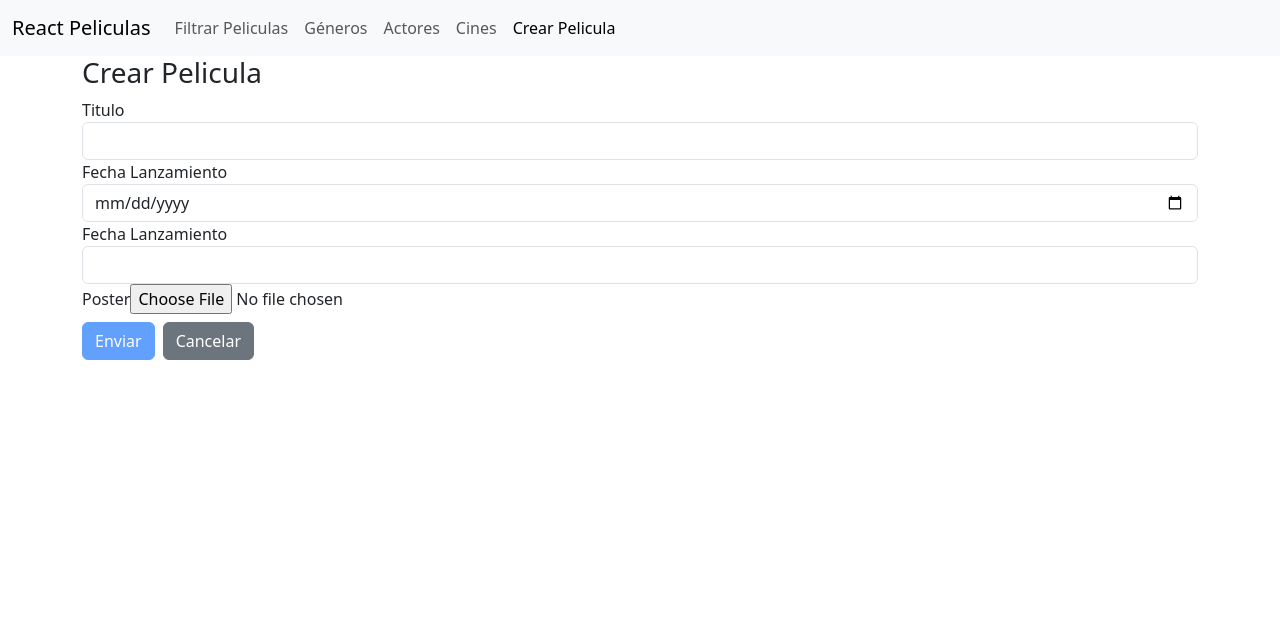
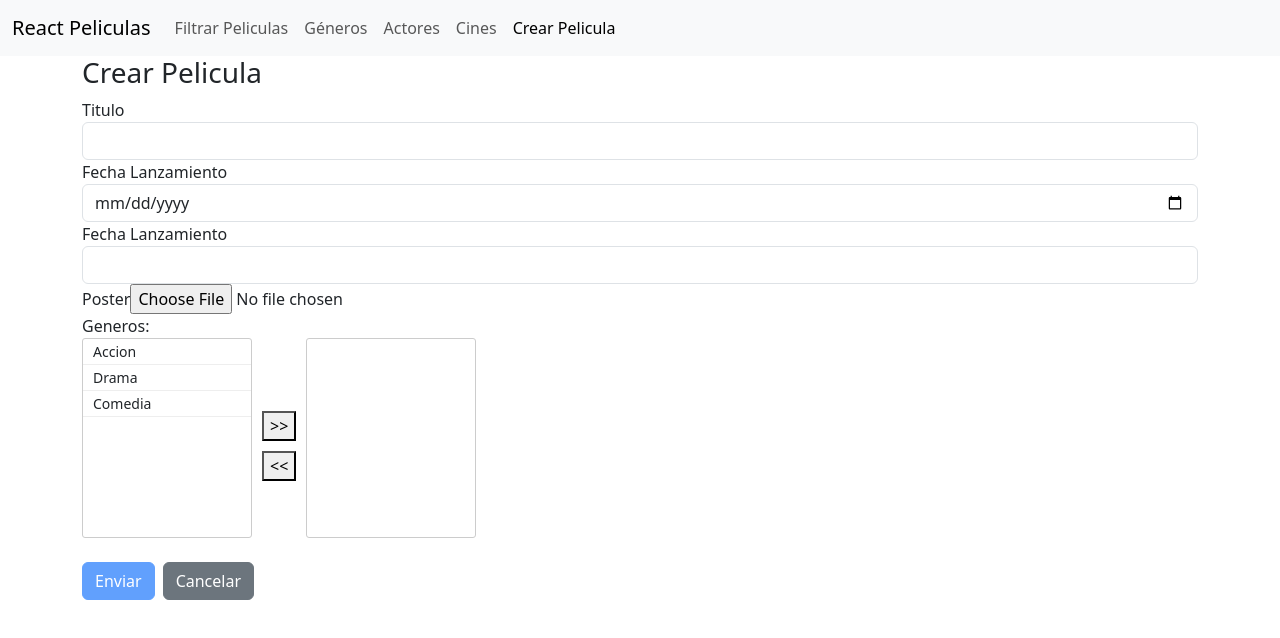
Before and after one commit to JLXP/react-peliculas, a React (Vite) app: page /peliculas/crear in a window 1280 px wide. Shown: the top 638 px of the page. Built offline with nearby package versions, Linux system fonts and the light colour scheme.

Commit message:
Componente de Seleccion Multiple

```diff
--- /dev/null
+++ b/src/components/SelectorMultiple/SelectorMultiple.module.css
@@ -0,0 +1,35 @@
+.div{
+    display: flex;
+}
+
+.div ul {
+    height: 200px;
+    overflow-y: auto;
+    list-style: none;
+    width: 170px;
+    padding: 0;
+    border-radius:3px;
+    border:1px solid #ccc;
+}
+
+.div ul li {
+    cursor: pointer;
+    border-bottom: 1px #eee solid;
+    padding: 2px 10px;
+    font-size: 14px;
+}
+
+.div ul li:hover {
+    background-color: #08c;
+}
+
+.botones {
+    display: flex;
+    flex-direction: column;
+    justify-content: center;
+    padding: 5px;
+}
+
+.botones button{
+    margin: 5px;
+}
--- a/src/components/SelectorMultiple/SelectorMultiple.tsx
+++ b/src/components/SelectorMultiple/SelectorMultiple.tsx
@@ -1,4 +1,5 @@
 import type SelectorMultipleModel from "./SelectorMultiple.model";
+import styles from './SelectorMultiple.module.css';
 
 export default function SelectorMultiple(props: SelectorMultipleProps) {
   const seleccionar = (item: SelectorMultipleModel) => {
@@ -30,7 +31,7 @@ export default function SelectorMultiple(props: SelectorMultipleProps) {
   };
 
   return (
-    <div>
+    <div className={styles.div}>
       <ul>
         {props.noSeleccionados.map((item) => (
           <li key={item.llave} onClick={() => seleccionar(item)}>
@@ -38,7 +39,7 @@ export default function SelectorMultiple(props: SelectorMultipleProps) {
           </li>
         ))}
       </ul>
-      <div>
+      <div className={styles.botones}>
         <button type="button" onClick={seleccionarTodo}>
           {">>"}
         </button>
--- a/src/features/peliculas/components/CrearPelicula.tsx
+++ b/src/features/peliculas/components/CrearPelicula.tsx
@@ -1,6 +1,7 @@
 import type { SubmitHandler } from "react-hook-form";
 import FormularioPelicula from "./FormularioPelicula";
 import type PeliculaCreacion from "../models/PeliculaCreacion.model";
+import type Genero from "../../generos/models/Genero.model";
 
 const CrearPelicula = () => {
   const onSubmit: SubmitHandler<PeliculaCreacion> = async (data) => {
@@ -9,10 +10,17 @@ const CrearPelicula = () => {
     console.log(data);
   };
 
+  const generosSeleccionados: Genero[] = [];
+  const generoNoSeleccionados: Genero[] = [
+    { id: 1, nombre: "Accion" },
+    { id: 2, nombre: "Drama" },
+    { id: 3, nombre: "Comedia" },
+  ];
+
   return (
     <>
       <h3>Crear Pelicula</h3>
-      <FormularioPelicula onSubmit={onSubmit} />
+      <FormularioPelicula onSubmit={onSubmit} generosSeleccionados={generosSeleccionados} generosNoSeleccionados={generoNoSeleccionados}/>
     </>
   );
 };
--- a/src/features/peliculas/components/EditarPelicula.tsx
+++ b/src/features/peliculas/components/EditarPelicula.tsx
@@ -4,6 +4,7 @@ import type PeliculaCreacion from "../models/PeliculaCreacion.model";
 import FormularioPelicula from "./FormularioPelicula";
 import type { SubmitHandler } from "react-hook-form";
 import Cargando from "../../../components/Cargando";
+import type Genero from "../../generos/models/Genero.model";
 
 const EditarPelicula = () => {
   const [modelo, setModelo] = useState<PeliculaCreacion | undefined>(undefined);
@@ -26,11 +27,18 @@ const EditarPelicula = () => {
     console.log(data);
   };
 
+   const generosSeleccionados: Genero[] = [{ id: 2, nombre: "Drama" },];
+    const generoNoSeleccionados: Genero[] = [
+      { id: 1, nombre: "Accion" },
+
+      { id: 3, nombre: "Comedia" },
+    ];
+
   return (
     <>
       <h3>Editar Pelicula</h3>
       {modelo ? (
-        <FormularioPelicula modelo={modelo} onSubmit={onSubmit} />
+        <FormularioPelicula modelo={modelo} onSubmit={onSubmit} generosNoSeleccionados={generoNoSeleccionados} generosSeleccionados={generosSeleccionados}/>
       ) : (
         <Cargando />
       )}
--- a/src/features/peliculas/components/FormularioPelicula.tsx
+++ b/src/features/peliculas/components/FormularioPelicula.tsx
@@ -5,6 +5,10 @@ import * as yup from "yup";
 import SeleccionarImagen from "../../../components/SeleccionarImagen";
 import Boton from "../../../components/Boton";
 import { NavLink } from "react-router";
+import SelectorMultiple from '../../../components/SelectorMultiple/SelectorMultiple';
+import type Genero from "../../generos/models/Genero.model";
+import type SelectorMultipleModel from "../../../components/SelectorMultiple/SelectorMultiple.model";
+import { useState } from "react";
 
 export default function FormularioPelicula(props: FormularioPeliculaProps) {
   const {
@@ -20,9 +24,24 @@ export default function FormularioPelicula(props: FormularioPeliculaProps) {
 
   const imagenActual: string | undefined = props.modelo?.poster ? props.modelo.poster as string : undefined;
 
+  const mapear = (arreglo: {id:number, nombre: string}[]): SelectorMultipleModel[] => {
+    return arreglo.map(valor => {
+        return { llave: valor.id, descripcion: valor.nombre }
+    });
+  }
+
+  const [generosSeleccionados, setGenerosSeleccionados] = useState(mapear(props.generosSeleccionados));
+  const [generosNoSeleccionados, setGenerosNoSeleccionados] = useState(mapear(props.generosNoSeleccionados));
+
+  const onSubmit: SubmitHandler<PeliculaCreacion> = (data) => {
+    data.generosIds = generosSeleccionados.map(x=> x.llave);
+
+    props.onSubmit(data);
+  }
+
   return (
     <>
-      <form onSubmit={handleSubmit(props.onSubmit)}>
+      <form onSubmit={handleSubmit(onSubmit)}>
         <div className="form-group">
           <label htmlFor="titulo">Titulo</label>
           <input
@@ -64,6 +83,14 @@ export default function FormularioPelicula(props: FormularioPeliculaProps) {
             setValue("poster", poster);
           }}
         />
+
+        <div className="form-group">
+          <label>Generos:</label>
+          <SelectorMultiple seleccionados={generosSeleccionados} noSeleccionados={generosNoSeleccionados} onChange={(seleccionados, noSeleccionados)=>{
+            setGenerosSeleccionados(seleccionados)
+            setGenerosNoSeleccionados(noSeleccionados)
+          }}/>
+        </div>
         <div className="mt-2">
           <Boton type="submit" disabled={!isValid || isSubmitting}>{isSubmitting ? "Enviando" : "Enviar"}</Boton>
           <NavLink to="/" className="btn btn-secondary ms-2">Cancelar</NavLink>
@@ -76,6 +103,8 @@ export default function FormularioPelicula(props: FormularioPeliculaProps) {
 interface FormularioPeliculaProps {
   modelo?: PeliculaCreacion;
   onSubmit: SubmitHandler<PeliculaCreacion>;
+  generosSeleccionados: Genero[];
+  generosNoSeleccionados: Genero[];
 }
 
 const reglasDeValidacion = yup.object({
--- a/src/features/peliculas/models/PeliculaCreacion.model.ts
+++ b/src/features/peliculas/models/PeliculaCreacion.model.ts
@@ -3,4 +3,5 @@ export default interface PeliculaCreacion{
     fechaLanzamiento:string;
     trailer?: string;
     poster?: File | string;
+    generosIds?: number[];
 }
```
